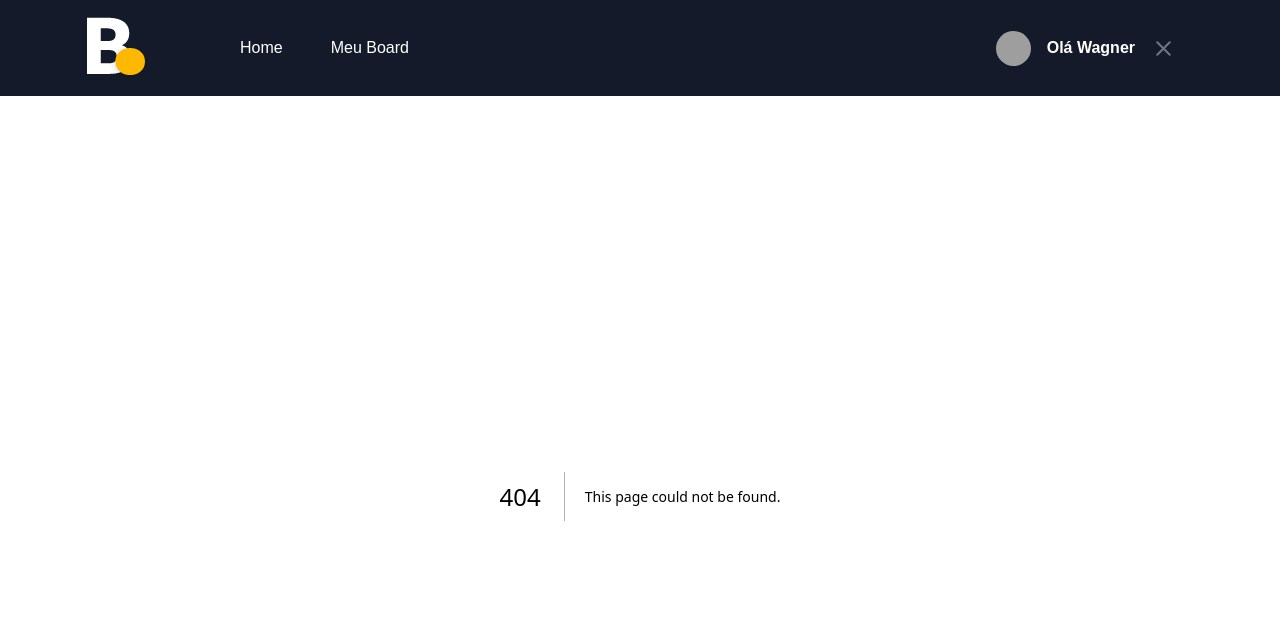
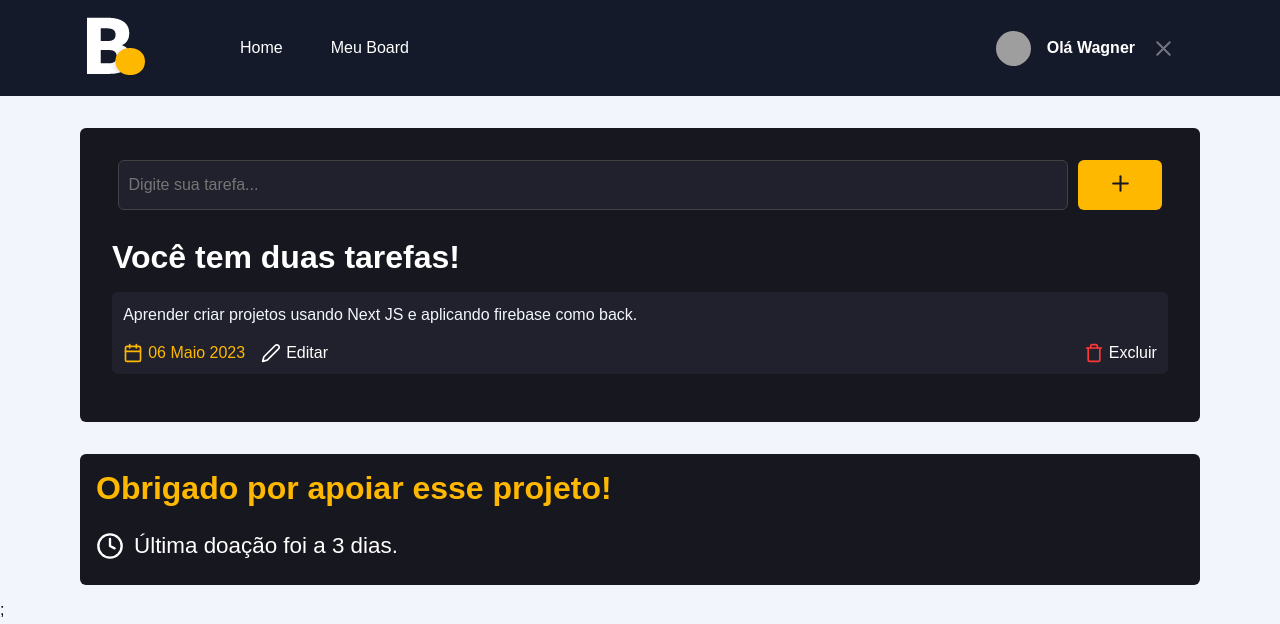
Before and after one commit to WagnerReis/Board-NextJS, a Next.js app: page /board in a window 1280 px wide. Before the commit this address had no page. Shown: the top 624 px of the page. Built offline with nearby package versions, Linux system fonts and the light colour scheme; grey boxes are pictures that could not be loaded.

Commit message:
Criando tela board

```diff
--- /dev/null
+++ b/src/pages/board/index.tsx
@@ -0,0 +1,59 @@
+import Head from "next/head";
+import styles from "./styles.module.scss";
+import { FiPlus, FiCalendar, FiEdit2, FiTrash, FiClock } from "react-icons/fi";
+
+export default function Board() {
+  return (
+    <>
+      <Head>
+        <title>Minhas tarefas - Board</title>
+      </Head>
+      <main className={styles.container}>
+        <form>
+          <input type="text" placeholder="Digite sua tarefa..." />
+          <button type="submit">
+            <FiPlus size={25} color="#17181f" />
+          </button>
+        </form>
+
+        <h1>Você tem duas tarefas!</h1>
+
+        <section>
+          <article className={styles.taskList}>
+            <p>
+              Aprender criar projetos usando Next JS e aplicando firebase como
+              back.
+            </p>
+
+            <div className={styles.actions}>
+              <div>
+                <div>
+                  <FiCalendar size={20} color="#FFB800" />
+                  <time>06 Maio 2023</time>
+                </div>
+
+                <button>
+                  <FiEdit2 size={20} color="#FFF" />
+                  <span>Editar</span>
+                </button>
+              </div>
+
+              <button>
+                <FiTrash size={20} color="#FF3636" />
+                <span>Excluir</span>
+              </button>
+            </div>
+          </article>
+        </section>
+      </main>
+
+      <div className={styles.vipContainer}>
+        <h3>Obrigado por apoiar esse projeto!</h3>
+        <div>
+          <FiClock size={28} color="#FFF"/>
+          <time>Última doação foi a 3 dias.</time>
+        </div>
+      </div>
+    </>
+  );
+}
--- /dev/null
+++ b/src/pages/board/styles.module.scss
@@ -0,0 +1,118 @@
+.container{
+  max-width: 1120px;
+  margin: 2rem auto;
+  padding: 2rem;
+  background-color: #17181f;
+  border-radius: 6px;
+
+  form{
+    display: flex;
+    justify-content: center;
+    align-items: center;
+
+    input{
+      width: 90%;
+      height: 50px;
+      background-color: #20212c;
+      border: 1px solid #424242;
+      border-radius: 6px;
+      padding: 3px 10px;
+      color: #FFF;
+    }
+
+    button{
+      margin-left: 10px;
+      width: 8%;
+      height: 50px;
+      border: 0;
+      background-color: #FFB800;
+      border-radius: 6px;
+    }
+  }
+
+  h1{
+    color: #FFF;
+    margin-top: 1.8rem;
+  }
+}
+
+.taskList{
+  background-color: #20212c;
+  margin: 1rem 0;
+  padding: 0.7rem;
+  border-radius: 6px;
+
+  p{
+    cursor: pointer;
+    color: #F2F6Fc;
+    font-size: 1rem;
+    line-height: 150%;
+  }
+
+  .actions{
+    width: 100%;
+    display: flex;
+    flex-direction: row;
+    justify-content: space-between;
+    margin-top: 1rem;
+
+    div{
+      display: flex;
+      justify-content: center;
+      align-items: center;
+
+      time{
+        color: #FFB800;
+        margin-left: 5px;
+        margin-right: 1rem;
+      }
+    }
+
+    button{
+      background: transparent;
+      border: 0;
+      display: flex;
+      justify-content: center;
+      align-items: center;
+
+      & + button{
+        margin-left: 10px;
+      }
+
+      span{
+        margin-left: 5px;
+        color: #FFF;
+        cursor: pointer;
+      }
+
+      span:hover{
+        filter: brightness(0.7)
+      }
+    }
+  }
+}
+
+.vipContainer{
+  max-width: 1120px;
+  margin: 1rem auto;
+  padding: 1rem;
+  background-color: #17171F;
+  border-radius: 6px;
+
+  h3{
+    color: #FFB800;
+    font-size: 2rem;
+  }
+
+  div{
+    margin-top: 1rem;
+    display: flex;
+    align-items: center;
+
+    time{
+      color: #FFF;
+      font-size: 1.4rem;
+      padding: 10px;
+    }
+  }
+}
```
